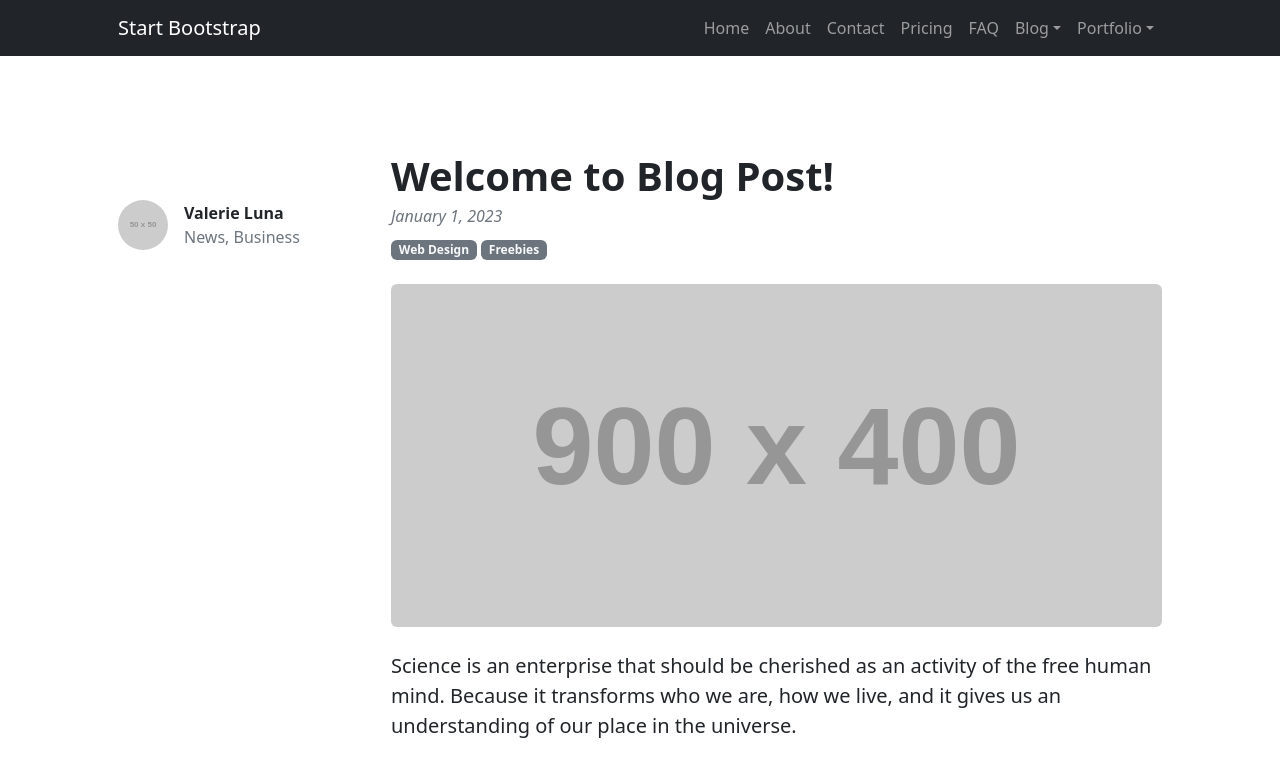
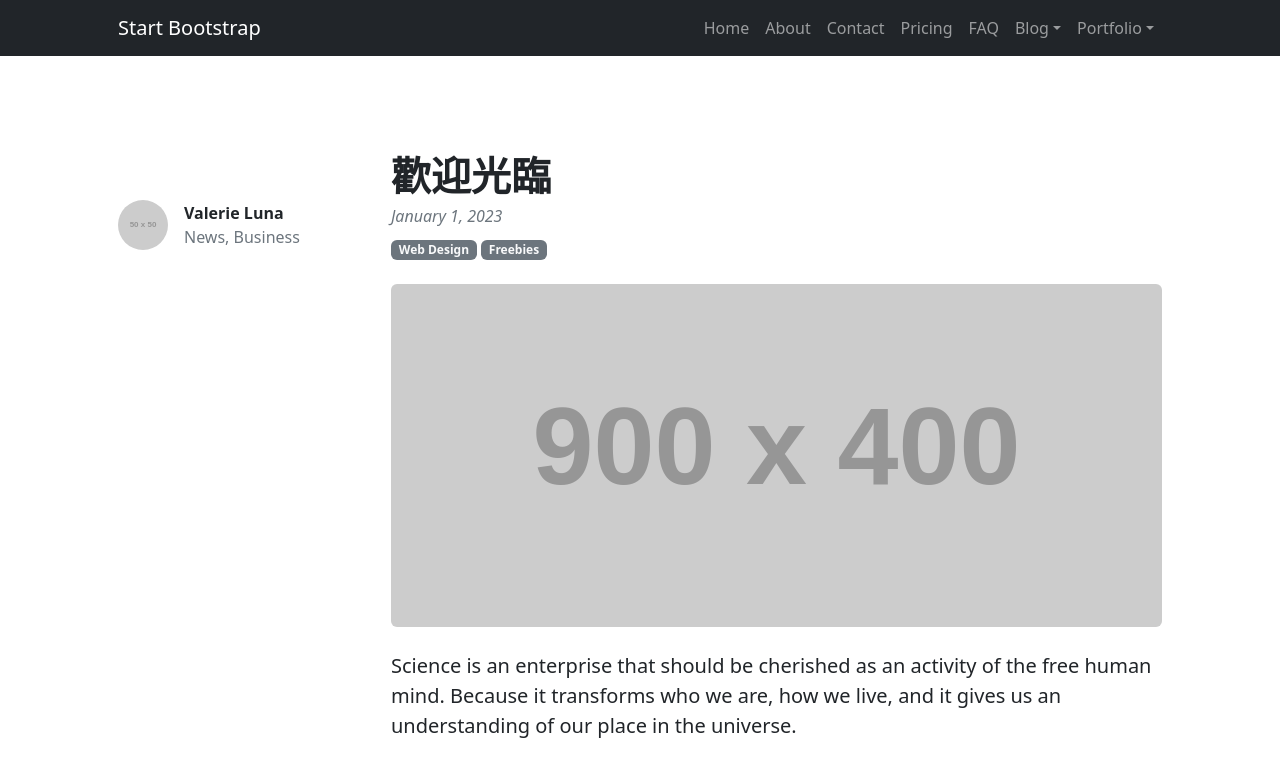
Before and after one commit to Xiangting0720/my-websie, a plain HTML site: page blog-post.html in a window 1280 px wide. Shown: the top 762 px of the page. Drawn offline with nearby package versions, Linux system fonts and the light colour scheme; placeholder pictures from the web are drawn by us.

Commit message:
變文字

```diff
--- a/blog-post.html
+++ b/blog-post.html
@@ -64,7 +64,7 @@
                                 <!-- Post header-->
                                 <header class="mb-4">
                                     <!-- Post title-->
-                                    <h1 class="fw-bolder mb-1">Welcome to Blog Post!</h1>
+                                    <h1 class="fw-bolder mb-1">歡迎光臨</h1>
                                     <!-- Post meta content-->
                                     <div class="text-muted fst-italic mb-2">January 1, 2023</div>
                                     <!-- Post categories-->
```
